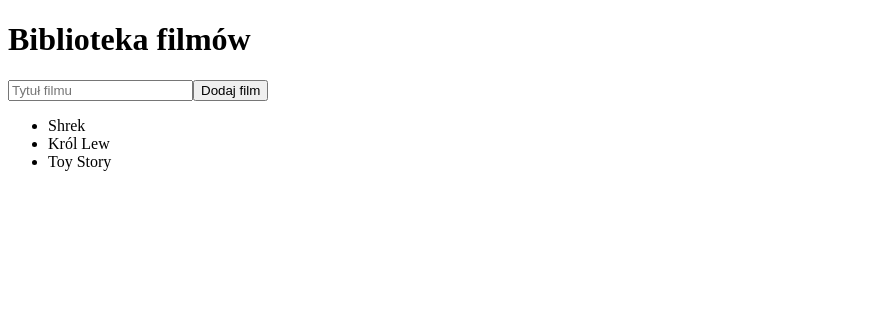
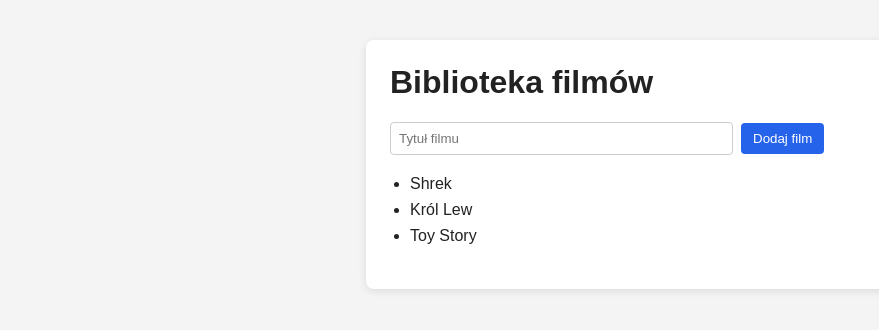
Before and after one commit to ReimaginedPixel/ReactProjectZadanieTemp, a React (Vite) app: page / in a window 1280 px wide. Shown: the top 330 px of the page, without its empty margins (0-879 px from the left). Built offline with nearby package versions, Linux system fonts and the light colour scheme.

Commit message:
Dodatkowo: minimalne style CSS (poza wymaganiami zadania)

```diff
--- /dev/null
+++ b/src/index.css
@@ -0,0 +1,48 @@
+body {
+  margin: 0;
+  font-family: Arial, sans-serif;
+  background: #f4f4f4;
+  color: #222;
+}
+
+#root {
+  max-width: 500px;
+  margin: 40px auto;
+  padding: 24px;
+  background: #fff;
+  border-radius: 8px;
+  box-shadow: 0 2px 8px rgba(0, 0, 0, 0.1);
+}
+
+h1 {
+  margin-top: 0;
+}
+
+input {
+  padding: 8px;
+  width: 65%;
+  border: 1px solid #ccc;
+  border-radius: 4px;
+}
+
+button {
+  padding: 8px 12px;
+  margin-left: 8px;
+  border: none;
+  border-radius: 4px;
+  background: #2563eb;
+  color: #fff;
+  cursor: pointer;
+}
+
+button:hover {
+  background: #1d4ed8;
+}
+
+ul {
+  padding-left: 20px;
+}
+
+li {
+  padding: 4px 0;
+}
--- a/src/main.jsx
+++ b/src/main.jsx
@@ -1,6 +1,7 @@
 import { StrictMode } from 'react'
 import { createRoot } from 'react-dom/client'
 import App from './App.jsx'
+import './index.css'
 
 createRoot(document.getElementById('root')).render(
   <StrictMode>
```
Also changed, not shown: screenshot1.png.
